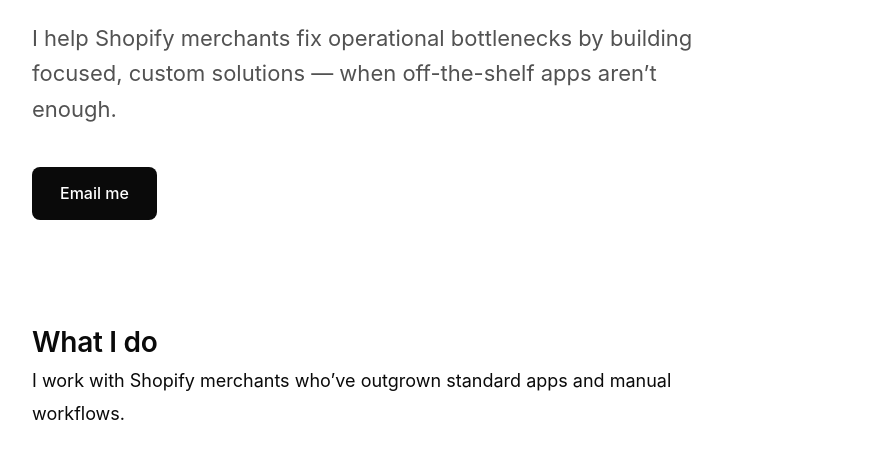
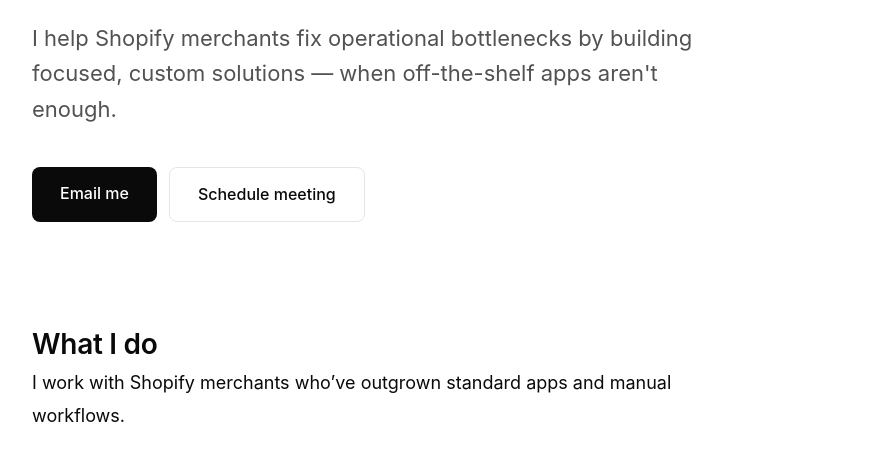
Before and after one commit to iharshspatel/shopify-updated, a plain HTML site: page index.html in a window 1280 px wide. Shown: the part 307-758 px from the top of the page, without its empty margins (198-1080 px from the left). Drawn offline with Linux system fonts and the light colour scheme.

Commit message:
added calendly meeting

```diff
--- a/index.html
+++ b/index.html
@@ -118,6 +118,36 @@
 
       .btn:active {
         transform: translateY(0);
+      }
+
+      .btn-secondary {
+        display: inline-block;
+        padding: 14px 28px;
+        background-color: transparent;
+        color: var(--text-primary);
+        text-decoration: none;
+        border-radius: 8px;
+        font-size: 16px;
+        font-weight: 500;
+        transition: all 0.2s;
+        border: 1px solid var(--border);
+        cursor: pointer;
+      }
+
+      .btn-secondary:hover {
+        background-color: var(--bg-secondary);
+        border-color: var(--text-primary);
+        transform: translateY(-1px);
+      }
+
+      .btn-secondary:active {
+        transform: translateY(0);
+      }
+
+      .btn-group {
+        display: flex;
+        gap: 12px;
+        flex-wrap: wrap;
       }
 
       section {
@@ -274,9 +304,18 @@
         <h1>I'm Harsh Patel</h1>
         <p class="tagline">
           I help Shopify merchants fix operational bottlenecks by building
-          focused, custom solutions — when off-the-shelf apps aren’t enough.
+          focused, custom solutions — when off-the-shelf apps aren't enough.
         </p>
-        <a href="mailto:harsh@adsentry.app" class="btn">Email me</a>
+        <div class="btn-group">
+          <a href="mailto:harsh@adsentry.app" class="btn">Email me</a>
+          <a
+            href="https://calendly.com/harsh-1722-patel/new-meeting"
+            target="_blank"
+            rel="noopener noreferrer"
+            class="btn-secondary"
+            >Schedule meeting</a
+          >
+        </div>
       </section>
 
       <section>
@@ -363,10 +402,19 @@
         <h2>Let's work together</h2>
         <p>
           If something in your Shopify setup feels inefficient, fragile, or
-          harder than it should be — let’s fix it.
+          harder than it should be — let's fix it.
         </p>
 
-        <a href="mailto:harsh@adsentry.app" class="btn">Email me</a>
+        <div class="btn-group" style="justify-content: center">
+          <a href="mailto:harsh@adsentry.app" class="btn">Email me</a>
+          <a
+            href="https://calendly.com/harsh-1722-patel/new-meeting"
+            target="_blank"
+            rel="noopener noreferrer"
+            class="btn-secondary"
+            >Schedule meeting</a
+          >
+        </div>
       </section>
     </div>
 
```
